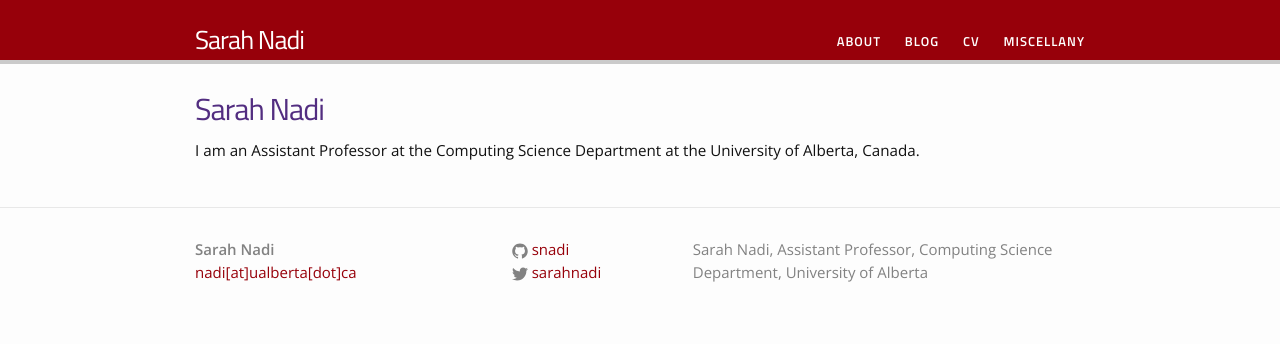
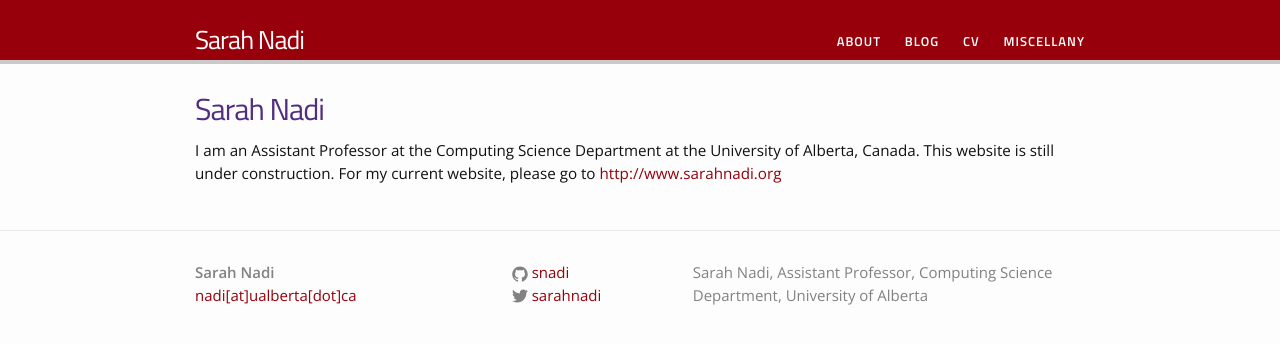
Before and after one commit to snadi/snadi.github.io, a Jekyll site: the page built from index.html, in a window 1280 px wide. Shown: the top 344 px of the page. Built offline with Jekyll 4.4.1, drawn with Linux system fonts in a browser that asks for light colours.

Commit message:
Add current website

```diff
--- a/index.html
+++ b/index.html
@@ -8,6 +8,6 @@ layout: default
 
 <h1>Sarah Nadi</h1>
 
-<p>I am an Assistant Professor at the Computing Science Department at the University of Alberta, Canada.</p>
+<p>I am an Assistant Professor at the Computing Science Department at the University of Alberta, Canada. This website is still under construction. For my current website, please go to <a href="http://www.sarahnadi.org">http://www.sarahnadi.org</a></p>
 
 </div>
```
